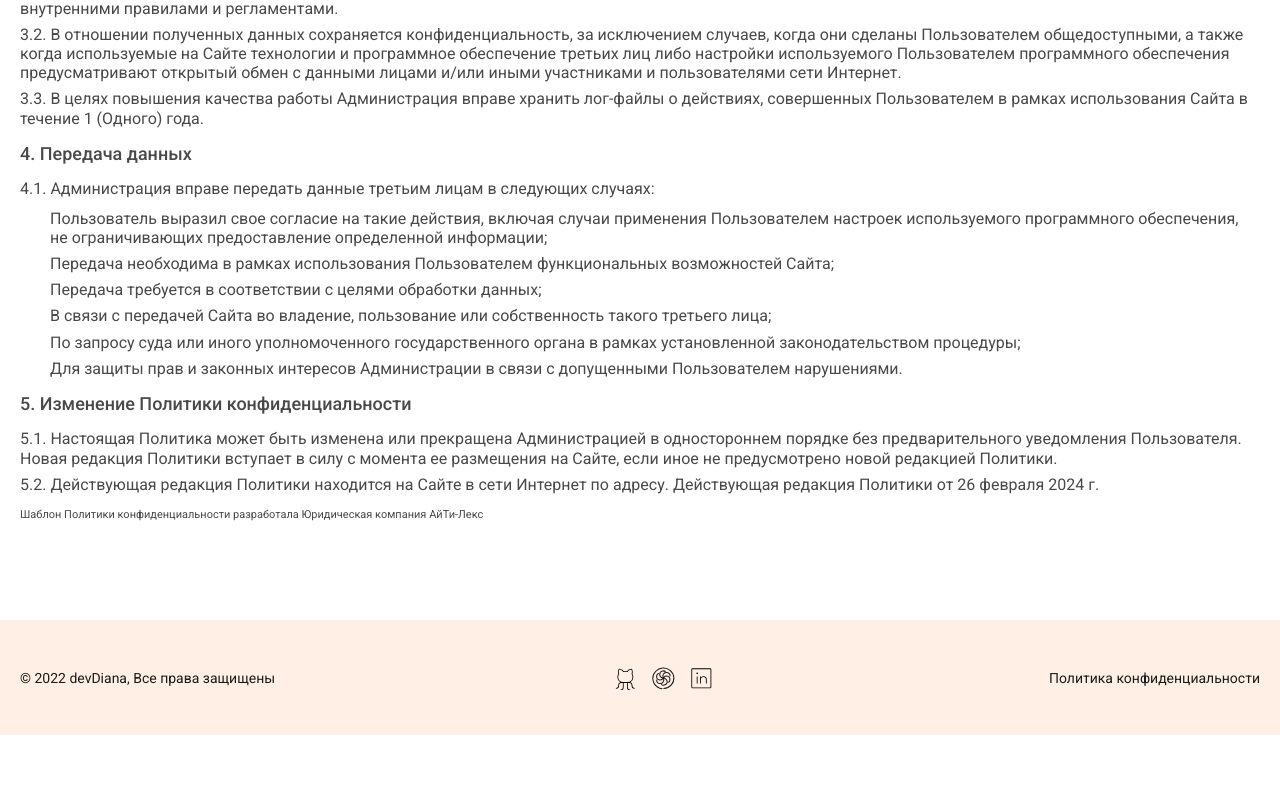
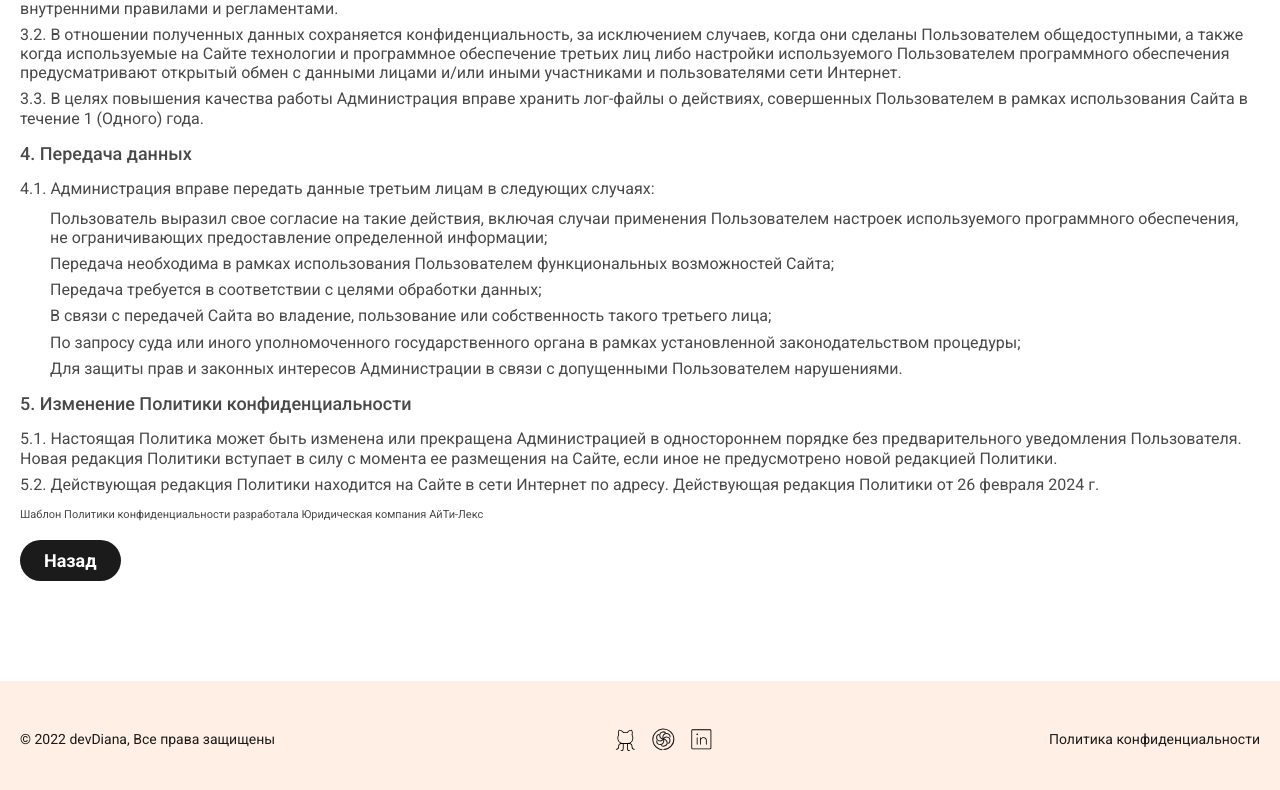
Before and after one commit to m-diana-dev/portfolio, a React (Vite) app: page /policy in a window 1280 px wide. Shown: the part 888-1678 px from the top of the page. Before the commit the page ends 1623 px from the top, so only its background shows below. Built offline with nearby package versions, Linux system fonts and the light colour scheme.

Commit message:
feat: added back button

```diff
--- a/src/layout/errorPage/ErrorPage_Styles.ts
+++ b/src/layout/errorPage/ErrorPage_Styles.ts
@@ -42,6 +42,7 @@ const ErrorPageTitle = styled.div`
 `
 const ErrorPageSubtitle = styled.div`
   ${font({fontMin: 18, fontMax: 22, lineHeight: 1.1})};
+  margin-bottom: 30px;
 `
 const ErrorPageStatus = styled.div`
   ${font({fontMin: 180, fontMax: 220, lineHeight: 1.1})};
--- a/src/layout/errorPage/errorPage.tsx
+++ b/src/layout/errorPage/errorPage.tsx
@@ -4,8 +4,12 @@ import {FlexWrapp} from "../../components/FlexWrapp.ts";
 import {Icon} from "../../components/icon/Icon.tsx";
 import {Decor} from "../../components/Decor.ts";
 import {memo} from "react";
+import {Button} from "../../components/button/Button.ts";
+import {useNavigate} from "react-router-dom";
 
 export const ErrorPage = memo(() => {
+    const navigate = useNavigate()
+
     return (
         <S.ErrorPage>
             <Decor>
@@ -17,6 +21,7 @@ export const ErrorPage = memo(() => {
                     <S.ErrorPageStatus>404</S.ErrorPageStatus>
                     <S.ErrorPageTitle>Ой...</S.ErrorPageTitle>
                     <S.ErrorPageSubtitle>Такой страницы не существует :(</S.ErrorPageSubtitle>
+                    <Button onClick={()=>navigate(-1)}>Назад</Button>
                 </FlexWrapp>
             </Container>
         </S.ErrorPage>
--- a/src/layout/policy/Policy.tsx
+++ b/src/layout/policy/Policy.tsx
@@ -3,8 +3,12 @@ import {Container} from "../../components/Container.ts";
 import {S} from './Policy_Styles.ts'
 import {Icon} from "../../components/icon/Icon.tsx";
 import {Decor} from "../../components/Decor.ts";
+import {Button} from "../../components/button/Button.ts";
+import {useNavigate} from "react-router-dom";
 
 export const Policy: FC = memo(() => {
+    const navigate = useNavigate()
+
     return (
         <S.Policy>
             <Decor>
@@ -133,6 +137,7 @@ export const Policy: FC = memo(() => {
                                                                       title="Составить политику конфиденциальности для сайта"> Юридическая
                     компания АйТи-Лекс</a>
                 </S.PolicyNote>
+                <Button onClick={()=>navigate(-1)}>Назад</Button>
             </Container>
         </S.Policy>
     );
--- a/src/layout/policy/Policy_Styles.ts
+++ b/src/layout/policy/Policy_Styles.ts
@@ -57,6 +57,7 @@ const Policy = styled.section`
 const PolicyNote = styled.small`
   display: block;
   font-size: 11px;
+  margin-bottom: 20px;
 `
 
 export const S = {
```
